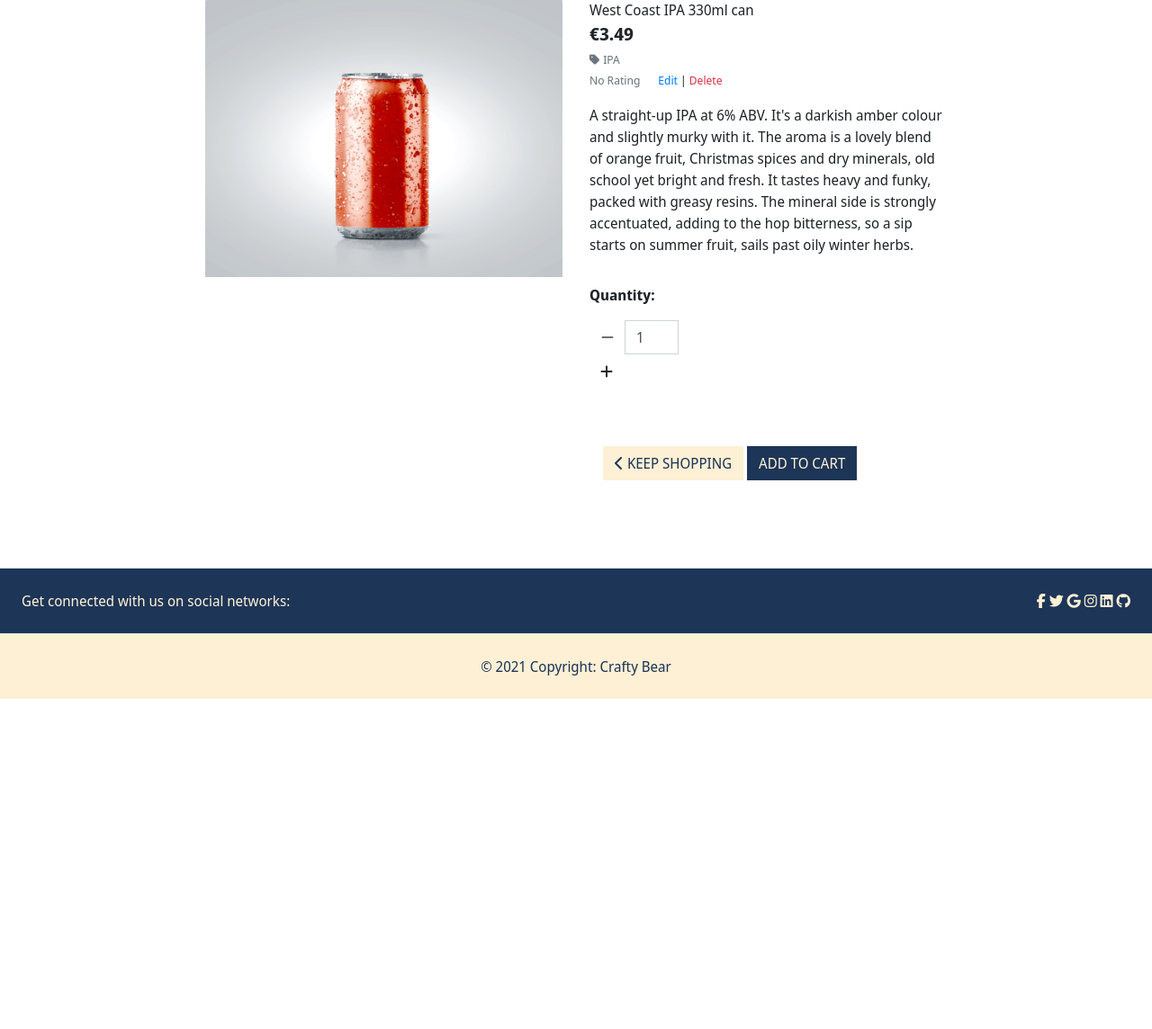
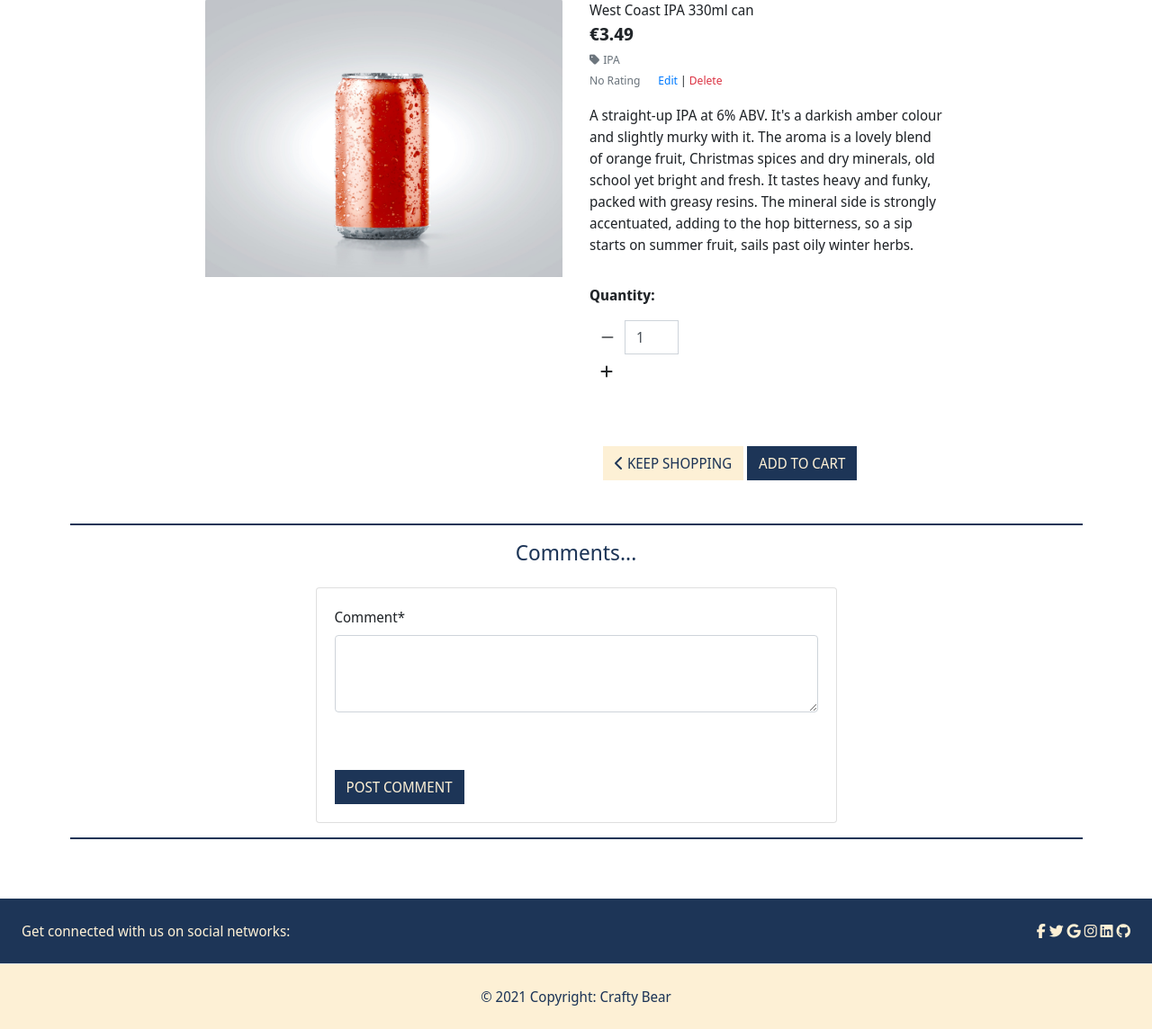
Before and after one commit to pbaker321/crafty-bear-project-4, a Django app: page /products/1/ in a window 1280 px wide. Shown: the part 213-1357 px from the top of the page at 90% size. Before the commit the page ends 990 px from the top, so only its background shows below. Run offline with Django 3.2, Linux system fonts and the light colour scheme; the visitor is signed in with stand-in values (Sample User, id 1); data comes from the database, SQL or seed files in the repository; data that the repository does not hold is empty; parts of the project's set-up code (start-up, migrations or seed data) failed here and were passed over; some libraries are stand-ins or nearby versions.

Commit message:
Added Comments, views, models, forms

```diff
--- a/products/admin.py
+++ b/products/admin.py
@@ -1,5 +1,5 @@
 from django.contrib import admin
-from .models import Product, Category
+from .models import Product, Category, Comment
 
 # Register your models here.
 
@@ -26,3 +26,4 @@ class CategoryAdmin(admin.ModelAdmin):
 
 admin.site.register(Product, ProductAdmin)
 admin.site.register(Category, CategoryAdmin)
+admin.site.register(Comment)
--- a/products/forms.py
+++ b/products/forms.py
@@ -1,6 +1,6 @@
 from django import forms
 from .widgets import CustomClearableFileInput
-from .models import Product, Category
+from .models import Product, Category,Comment
 
 
 class ProductForm(forms.ModelForm):
@@ -19,3 +19,14 @@ class ProductForm(forms.ModelForm):
         self.fields['category'].choices = friendly_names
         for field_name, field in self.fields.items():
             field.widget.attrs['class'] = 'border-black rounded'
+
+
+class CommentForm(forms.ModelForm):
+    class Meta():
+        model = Comment
+        fields = ["body", ]
+
+    def __init__(self, *args, **kwargs):
+        super().__init__(*args, **kwargs)
+        self.fields["body"].label = "Comment"
+        self.fields["body"].widget.attrs["rows"] = 3
--- a/products/models.py
+++ b/products/models.py
@@ -26,6 +26,19 @@ class Product(models.Model):
     image_url = models.URLField(max_length=1024, null=True, blank=True)
     image = models.ImageField(null=True, blank=True)
 
+    def __str__(self):
+        return self.name
+
+
+class Comment(models.Model):
+    """
+    Comment model for products
+    """
+    product = models.ForeignKey(
+        Product, on_delete=models.CASCADE, related_name='comments', default=None)
+    author = models.CharField(max_length=254)
+    body = models.TextField()
+    date_added = models.DateTimeField(auto_now=True)
 
     def __str__(self):
-        return self.name
+        return 'Comment by {}'.format(self.author)
--- a/products/templates/products/product_detail.html
+++ b/products/templates/products/product_detail.html
@@ -97,7 +97,47 @@
                 </div>
             </div>
         </div>
+        <hr class="blue-line">
+        <div class="container">
+            <div class="row text-blue m-3">
+                <div class="col">
+                    <h4 class="text-center">Comments...</h4>
+                </div>
+            </div>
+        </div>
+        {% for comment in product.comments.all %}
+            <div class="row mb-3 mx-3">
+                <div class="col col-sm-12 col-md-6 col-lg-6 mx-auto">
+                    <div class="card">
+                        <div class="card-body">
+                            <strong class="text-blue">{{ comment.author }} says...</strong>
+                            <p>{{ comment.body }}</p>
+                            <small class="text-muted mb-0">{{ comment.date_added }}</small>
+                        </div>
+                    </div>
+                </div>
+            </div>
+        {% endfor %}
+        {% if user.is_authenticated%}
+        <div class="row mb-3 mx-3">
+            <div class="col col-sm-12 col-md-6 col-lg-6 mx-auto">
+                <div class="card">
+                    <div class="card-body">
+                        <form action="" method="POST">
+                            {% csrf_token %}
+                            {{ commentForm|crispy }}
+                            <button id="updateBtn" name="updateBtn" value="Update" class="btn btn-white rounded-0 text-uppercase mt-5" type="submit">
+                                Post Comment
+                            </button>
+                        </form>
+                    </div>
+                </div>
+            </div>
+        </div>
+        {% endif %}
+        <hr class="blue-line">
     </div>
+
 {% endblock %}
 
 {% block postloadjs %}
--- a/products/views.py
+++ b/products/views.py
@@ -4,8 +4,8 @@ from django.contrib.auth.decorators import login_required
 from django.db.models import Q
 from django.db.models.functions import Lower
 
-from .models import Product, Category
-from .forms import ProductForm
+from .models import Product, Category, Comment
+from .forms import ProductForm, CommentForm
 
 
 def all_products(request):
@@ -64,9 +64,26 @@ def product_detail(request, product_id):
     """ View to show product details """
 
     product = get_object_or_404(Product, pk=product_id)
+    comments = Comment.objects.filter(product=product)
+
+    if request.method == 'POST':
+
+        commentForm = CommentForm(request.POST)
+        if commentForm.is_valid():
+            newComment = commentForm.save(commit=False)
+            newComment.author = request.user
+            newComment.product = product
+
+            newComment.save()
+
+            return redirect("product_detail", product.id)
+    else:
+        commentForm = CommentForm()
 
     context = {
         'product': product,
+        'comments': comments,
+        'commentForm': commentForm,
     }
 
     return render(request, 'products/product_detail.html', context)
```
Also changed, not shown: checkout/webhook_handler.py (line endings or trailing spaces), products/migrations/0003_comment.py (added).
